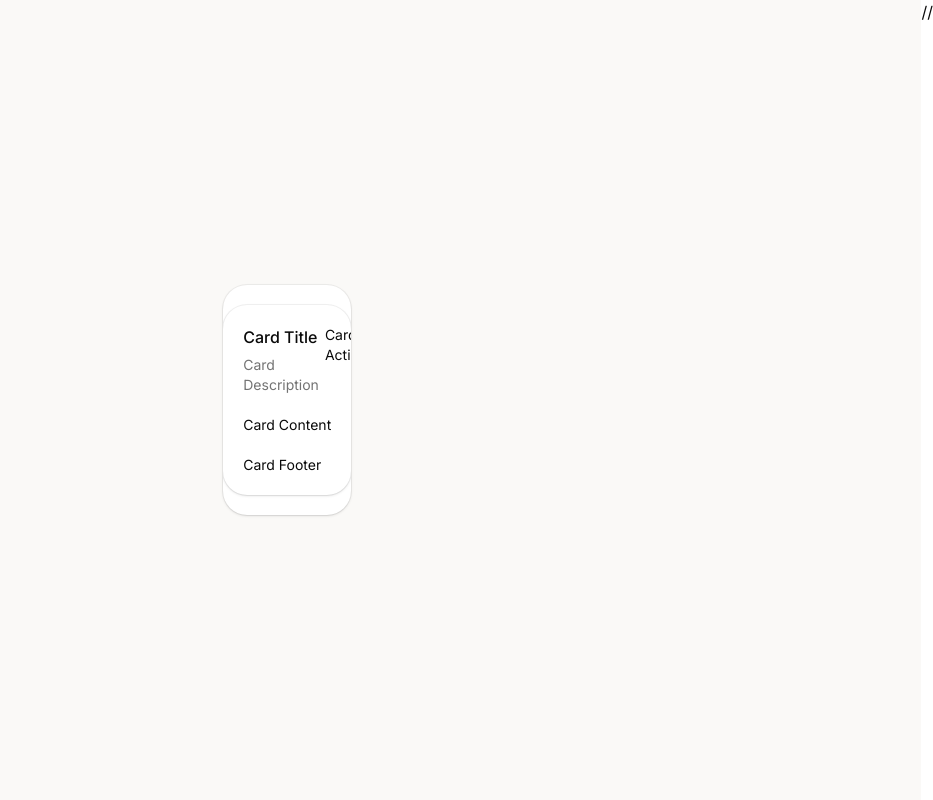
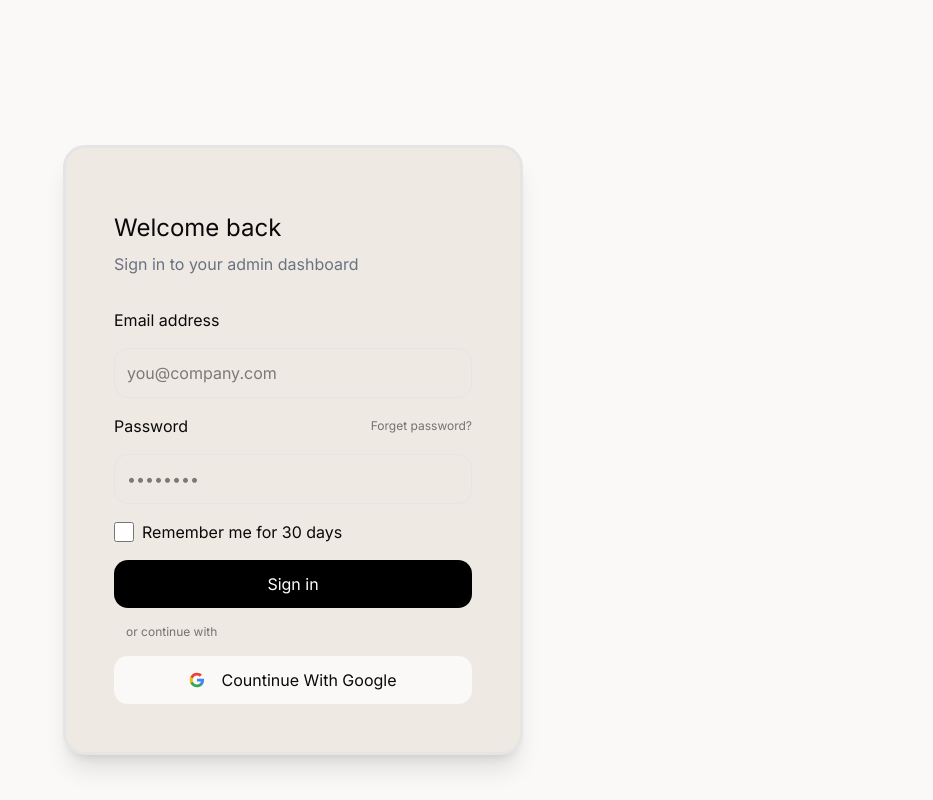
Before and after one commit to mahdigsm/sp26-capstone-shamim, a Next.js app in the folder sp26-capstone-shamim/: page /login in a window 1280 px wide. Shown: the whole page, without its empty margins (347-1280 px from the left). Built offline with nearby package versions, Linux system fonts and the light colour scheme.

Commit message:
Initial login design

```diff
--- a/sp26-capstone-shamim/src/app/globals.css
+++ b/sp26-capstone-shamim/src/app/globals.css
@@ -9,9 +9,6 @@
   --color-foreground: var(--foreground);
   --font-sans: var(--font-sans);
   --font-mono: var(--font-geist-mono);
-  --color-primary:#faf9f7;
-  --color-Secondary:#D9CFC7;
-    --color-Section :#EFE9E3;
     --font-heading: var(--font-sans);
     --color-sidebar-ring: var(--sidebar-ring);
     --color-sidebar-border: var(--sidebar-border);
@@ -48,6 +45,9 @@
     --radius-2xl: calc(var(--radius) * 1.8);
     --radius-3xl: calc(var(--radius) * 2.2);
     --radius-4xl: calc(var(--radius) * 2.6);
+    --color-primary:#faf9f7;
+    --color-Secondary:#D9CFC7;
+    --color-Section :#EFE9E3;
 }
 
 :root {
--- a/sp26-capstone-shamim/src/app/login/page.tsx
+++ b/sp26-capstone-shamim/src/app/login/page.tsx
@@ -1,43 +1,66 @@
-"use client";
-import { useRouter } from "next/navigation";
-import React, { useState } from "react";
-import {
-  Card,
-  CardAction,
-  CardContent,
-  CardDescription,
-  CardFooter,
-  CardHeader,
-  CardTitle,
-} from "@/components/ui/card";
-function LoginPage() {
-  const router = useRouter();
-  const [loading, setLoading] = useState(false);
-  const handleGoogleLogin = () => {
-    router.push("/dashboard");
-  };
+export default function LoginPage() {
   return (
-    <div className="min-h-screen flex">
-      <div className="flex-1 flex items-center justify-center bg-primary p-4">
-      <div className=""></div>
-      <Card>
-        <Card>
-          <CardHeader>
-            <CardTitle>Card Title</CardTitle>
-            <CardDescription>Card Description</CardDescription>
-            <CardAction>Card Action</CardAction>
-          </CardHeader>
-          <CardContent>
-            <p>Card Content</p>
-          </CardContent>
-          <CardFooter>
-            <p>Card Footer</p>
-          </CardFooter>
-        </Card>
-      </Card>
+    <div className="min-h-screen flex items-center justify-center bg-primary p-4">
+      <div className="w-full max-w-115 overflow-hidden rounded-3xl border-3 bg-Section shadow-xl flex flex-col md:flex-row mt-25">
+        <div className="flex-1 p-8 md:p-12">
+          <h1 className="text-2xl mt-4 ">Welcome back</h1>
+          <p className="mt-2 text-gray-500">Sign in to your admin dashboard</p>
+
+          <div className="mt-8 flex flex-col gap-4">
+            <h1>Email address</h1>
+            <input
+              className="rounded-xl border p-3"
+              placeholder="you@company.com"
+            />
+            <div className="flex items-center justify-between">
+              <h2>Password</h2>
+              <button className="text-xs text-muted-foreground  transition-colors">
+                Forget password?
+              </button>
+            </div>
+            <input
+              className="rounded-xl border p-3 hover:text-foreground"
+              placeholder="••••••••"
+            />
+            <div className="flex items-center gap-2">
+              <input
+                type="checkbox"
+                className="w-5 h-5 accent-Secondary hover:accent-black"
+              />
+
+              <p>Remember me for 30 days</p>
+            </div>
+            <button className="rounded-xl bg-black px-4 py-3 text-white">
+              Sign in
+            </button>
+
+            <p className="px-3 text-xs text-muted-foreground justify-center">
+              or continue with
+            </p>
+            <button className="bg-primary px-4 py-3 inline-flex items-center justify-center gap-2 rounded-xl">
+              <svg className="w-4 h-4 mr-2" viewBox="0 0 24 24">
+                <path
+                  d="M22.56 12.25c0-.78-.07-1.53-.2-2.25H12v4.26h5.92c-.26 1.37-1.04 2.53-2.21 3.31v2.77h3.57c2.08-1.92 3.28-4.74 3.28-8.09z"
+                  fill="#4285F4"
+                ></path>
+                <path
+                  d="M12 23c2.97 0 5.46-.98 7.28-2.66l-3.57-2.77c-.98.66-2.23 1.06-3.71 1.06-2.86 0-5.29-1.93-6.16-4.53H2.18v2.84C3.99 20.53 7.7 23 12 23z"
+                  fill="#34A853"
+                ></path>
+                <path
+                  d="M5.84 14.09c-.22-.66-.35-1.36-.35-2.09s.13-1.43.35-2.09V7.07H2.18C1.43 8.55 1 10.22 1 12s.43 3.45 1.18 4.93l2.85-2.22.81-.62z"
+                  fill="#FBBC05"
+                ></path>
+                <path
+                  d="M12 5.38c1.62 0 3.06.56 4.21 1.64l3.15-3.15C17.45 2.09 14.97 1 12 1 7.7 1 3.99 3.47 2.18 7.07l3.66 2.84c.87-2.6 3.3-4.53 6.16-4.53z"
+                  fill="#EA4335"
+                ></path>
+              </svg>
+              Countinue With Google
+            </button>
+          </div>
+        </div>
+      </div>
     </div>
-    // </div>
   );
 }
-
-export default LoginPage;
```
